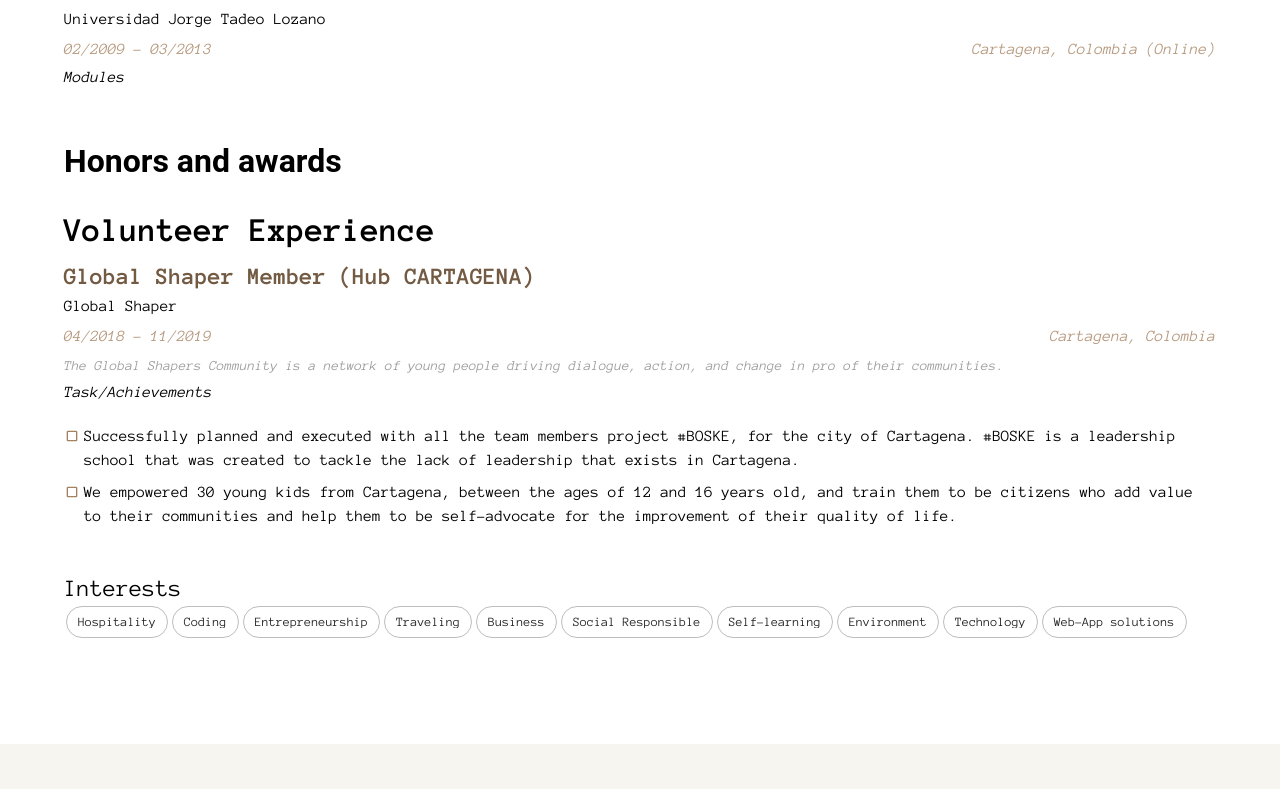
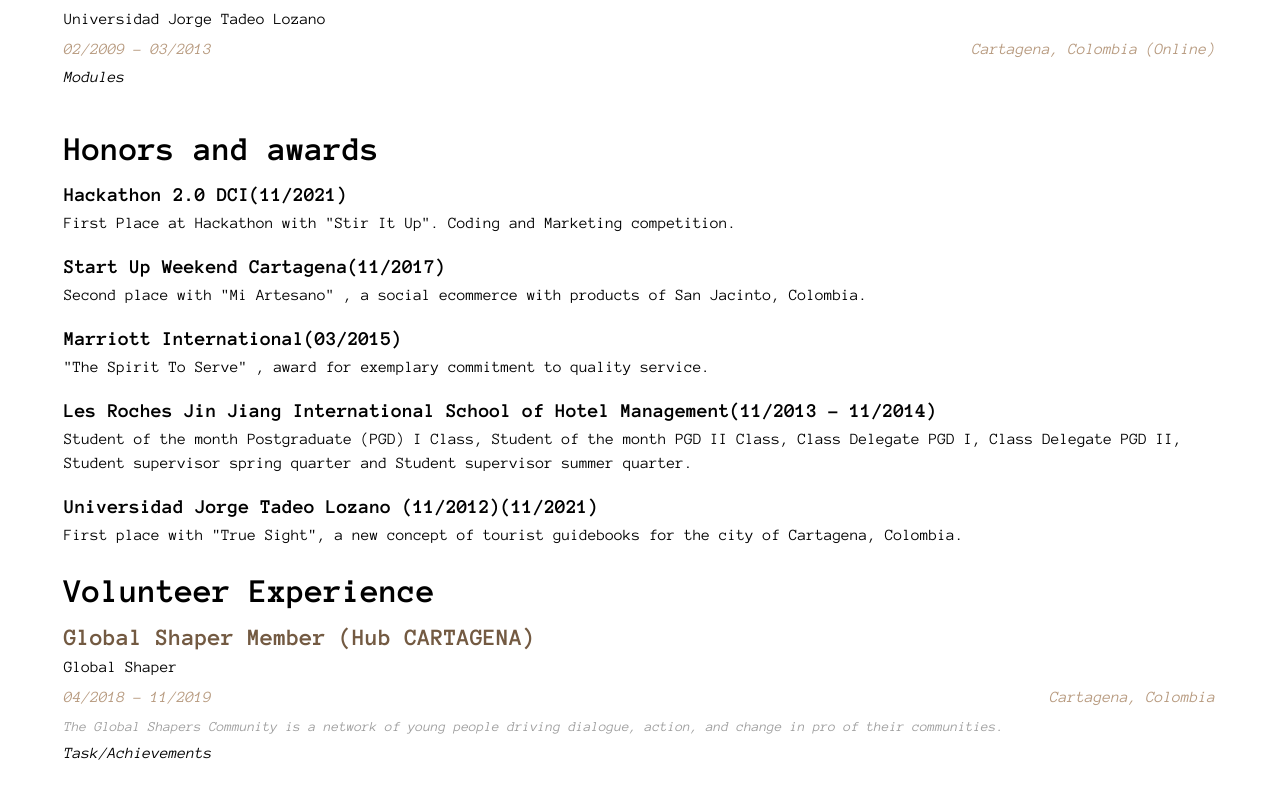
Before and after one commit to tkalejandro/modern-portfolio, a Next.js app: page /resume in a window 1280 px wide. Shown: the part 3449-4238 px from the top of the page. Built offline with nearby package versions, Linux system fonts and the light colour scheme.

Commit message:
honors and awards added to resume.

```diff
--- a/src/modules/ResumePage/components/HonorsAndAwards/HonorsAndAwards.tsx
+++ b/src/modules/ResumePage/components/HonorsAndAwards/HonorsAndAwards.tsx
@@ -1,3 +1,5 @@
+import { Typography } from '@mui/material';
+import { Box } from '@mui/system';
 import React from 'react';
 import { HonorAndAwardType } from '../../../../types/ResumePage';
 
@@ -22,7 +24,7 @@
     {
       title: 'Les Roches Jin Jiang International School of Hotel Management',
       startDate: new Date(2013, 10, 1),
-      endDate: new Date(2014, 10,1),
+      endDate: new Date(2014, 10, 1),
       description: 'Student of the month Postgraduate (PGD) I Class, Student of the month PGD II Class, Class Delegate PGD I, Class Delegate PGD II, Student supervisor spring quarter and Student supervisor summer quarter.'
     },
     {
@@ -32,9 +34,30 @@
     },
   ]
   return (
-    <>
-      <h1>Honors and awards</h1>
-    </>
+    <Box py={1}>
+      <Typography component="h2" variant="h4" fontWeight='700'>Honors and awards</Typography>
+      <Box>
+        {
+          data.map(item => {
+            const { title, startDate, endDate, description } = item
+            const start = startDate.toLocaleDateString(undefined, { month: '2-digit', year: 'numeric' })
+            const end = endDate?.toLocaleDateString(undefined, { month: '2-digit', year: 'numeric' })
+            return (
+              <Box py={1} key={title}>
+                <Typography
+                 component="h3" variant="h6" fontWeight='700'
+                >{title}
+                  {endDate
+                    ? `(${start} - ${end})`
+                    : `(${start})`}
+                </Typography>
+                <Typography>{description}</Typography>
+              </Box>
+            )
+          })
+        }
+      </Box>
+    </Box>
   );
 };
 
```
